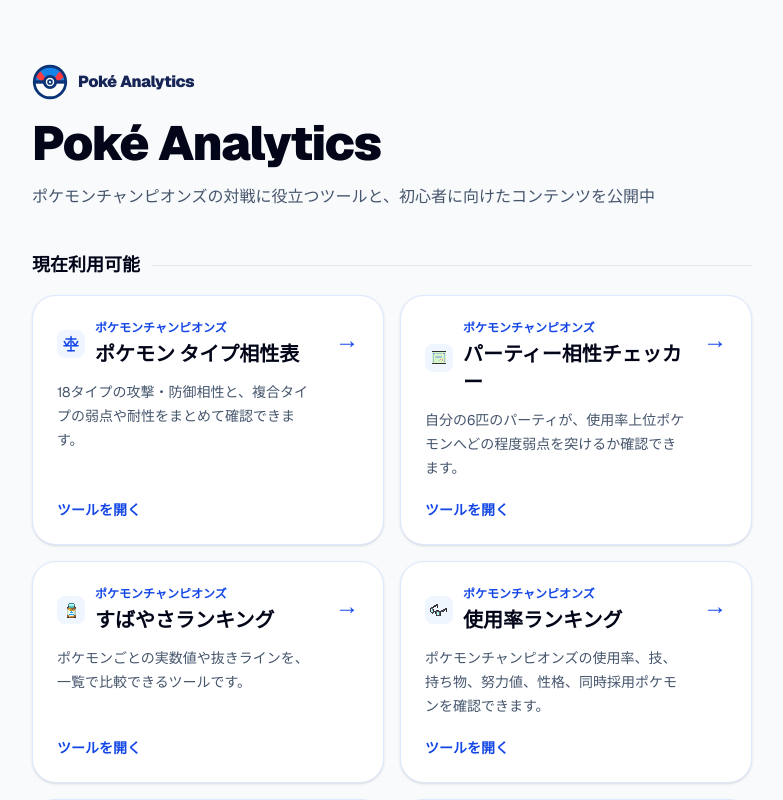
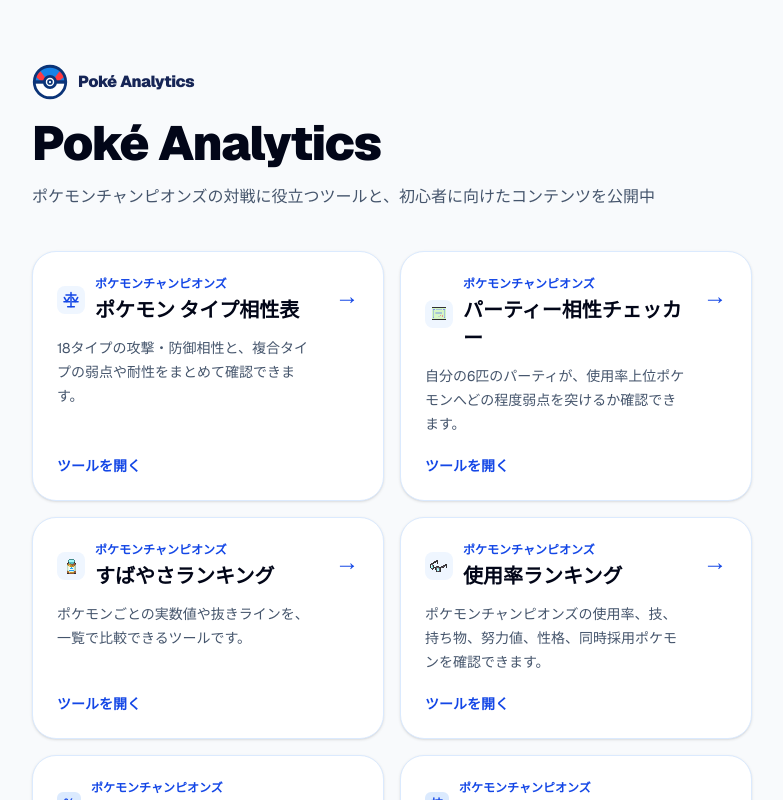
Before and after one commit to ryotryo/pokemon, a Next.js app: page / in a window 1280 px wide. Shown: the top 800 px of the page, without its empty margins (248-1031 px from the left). Built offline with nearby package versions, Linux system fonts and the light colour scheme; no server answers.

Commit message:
Remove availability heading from home page

```diff
--- a/app/page.tsx
+++ b/app/page.tsx
@@ -65,11 +65,7 @@
           <p className="mt-4 text-base leading-7 text-slate-600">ポケモンチャンピオンズの対戦に役立つツールと、初心者に向けたコンテンツを公開中</p>
         </header>
 
-        <section aria-labelledby="available-tools">
-          <div className="mb-4 flex items-center gap-3">
-            <h2 id="available-tools" className="text-lg font-black">現在利用可能</h2>
-            <span className="h-px flex-1 bg-slate-200" />
-          </div>
+        <section aria-label="ツール一覧">
           <div className="grid gap-4 sm:grid-cols-2">
             {tools.map((tool) => (
               <Link key={tool.title} href={tool.href} className="group flex h-full flex-col rounded-3xl border border-blue-100 bg-white p-6 shadow-sm transition hover:-translate-y-0.5 hover:border-blue-300 hover:shadow-md focus-visible:outline-2 focus-visible:outline-offset-2 focus-visible:outline-blue-600">
```
